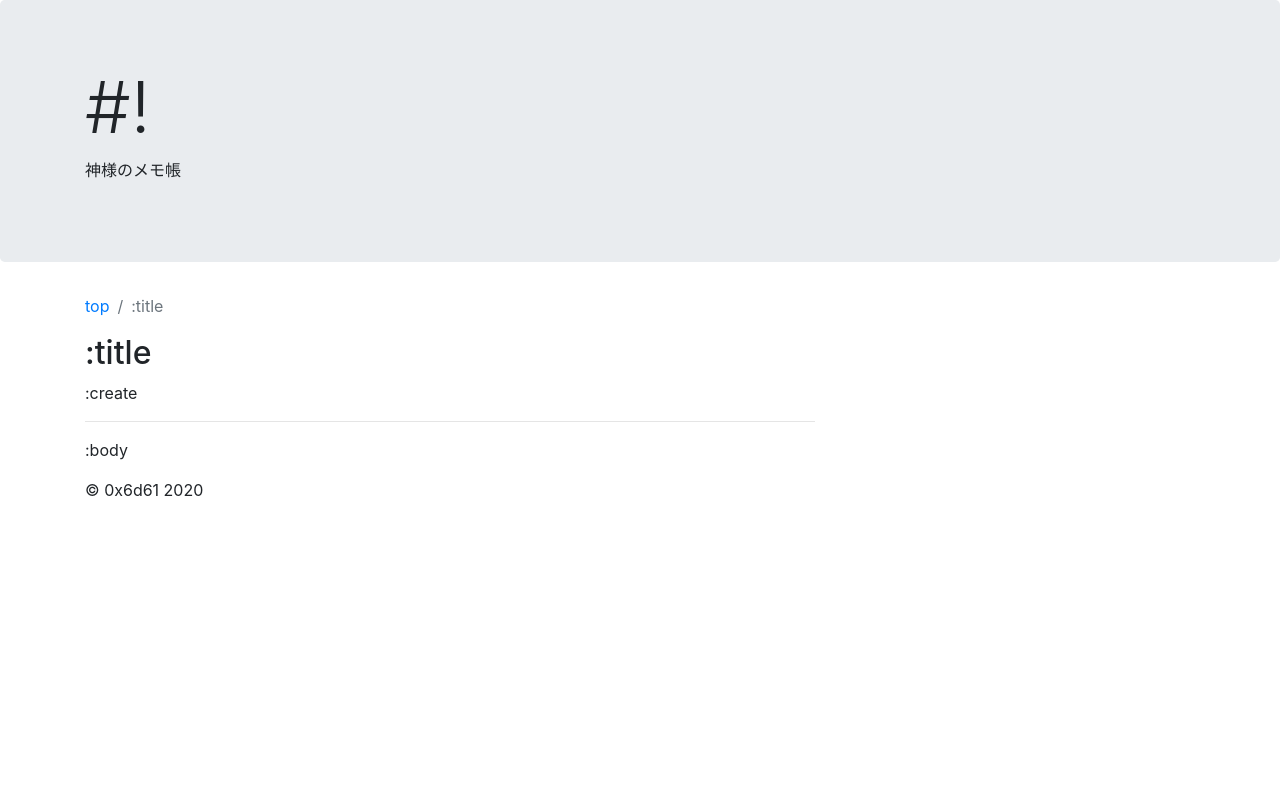
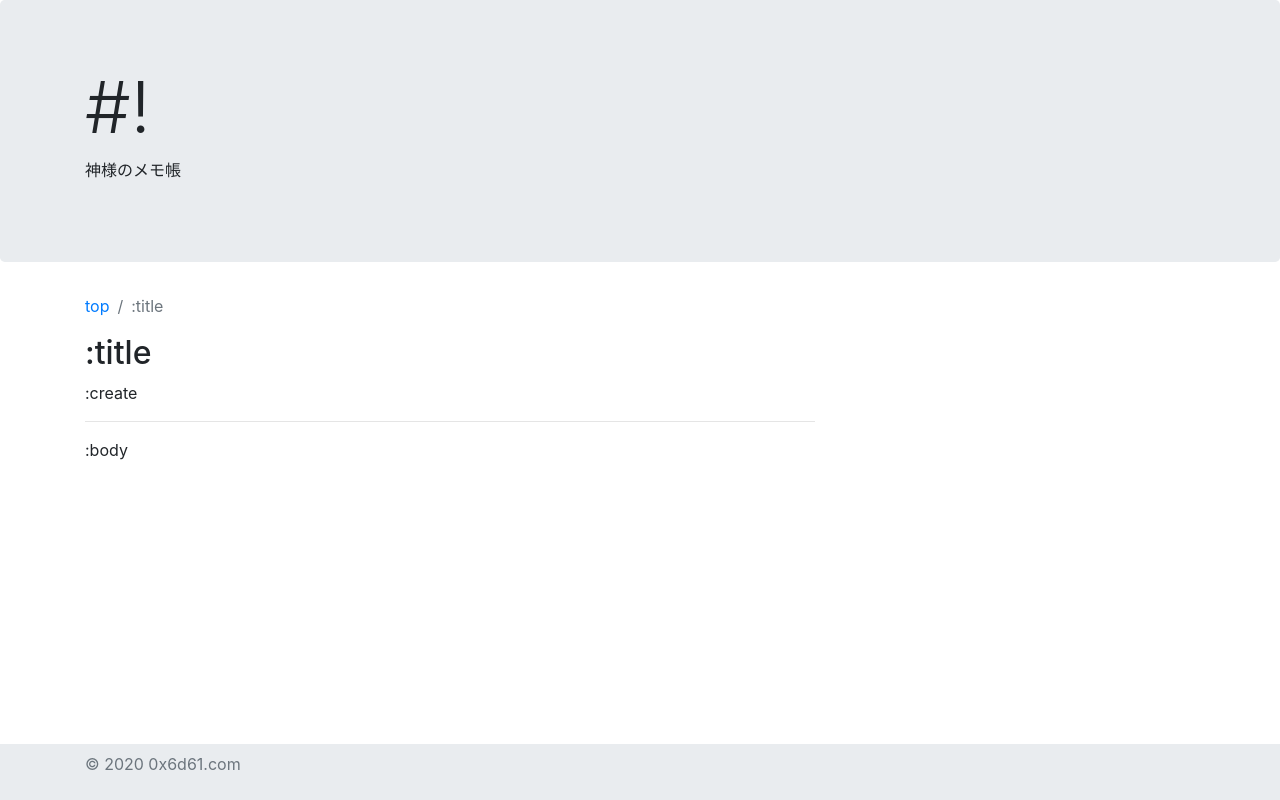
Before and after one commit to 0x6d61/s3cms, a plain HTML site: page template/post.html in a window 1280 px wide. Drawn offline with nearby package versions, Linux system fonts and the light colour scheme.

Commit message:
footerを下に固定

```diff
--- a/template/post.html
+++ b/template/post.html
@@ -6,6 +6,11 @@
     <link rel="stylesheet" href="https://stackpath.bootstrapcdn.com/bootstrap/4.4.1/css/bootstrap.min.css"
         integrity="sha384-Vkoo8x4CGsO3+Hhxv8T/Q5PaXtkKtu6ug5TOeNV6gBiFeWPGFN9MuhOf23Q9Ifjh" crossorigin="anonymous">
     <title>#! - :title</title>
+    <style>
+        body {
+            padding-bottom: 70px;
+        }
+    </style>
 </head>
 
 <body>
@@ -34,11 +39,12 @@
             <div class="col-md-4"></div>
         </div>
     </div>
-    <footer class="footer mt-auto py-3">
+    <footer style="background-color: #e9ecef" class="footer mt-auto py-2 fixed-bottom">
         <div class="container">
-            <p>&copy; 0x6d61 2020</p>
+            <p class="text-muted">&copy; 2020 0x6d61.com</p>
         </div>
     </footer>
+    <script src="https://cdn.rawgit.com/google/code-prettify/master/loader/run_prettify.js"></script>
 </body>
 
 </html>
```
Also changed, not shown: template/index.html (+12 -3 lines), 1 other file.
